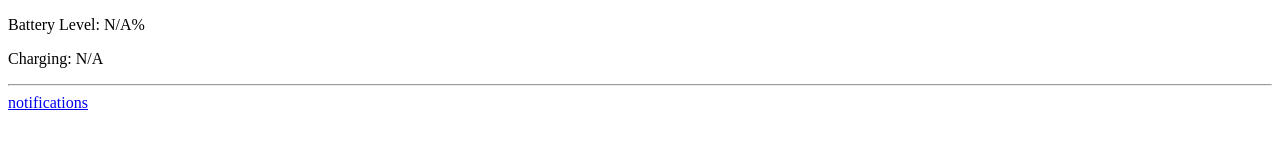
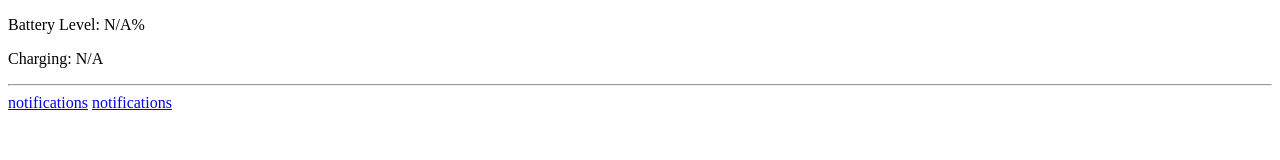
Before and after one commit to ramanlohar/battery_info, a plain HTML site: page index.html in a window 1280 px wide. Drawn offline with Linux system fonts and the light colour scheme.

Commit message:
Update index.html
noti

```diff
--- a/index.html
+++ b/index.html
@@ -9,6 +9,7 @@
 <p>Charging: <span id="chargingStatus">N/A</span></p>
   <hr>
 <a href="notifications.html">notifications</a>
+<a href="noti.html">notifications</a>
 
 <script>
 navigator.getBattery().then(function(battery) {
```
